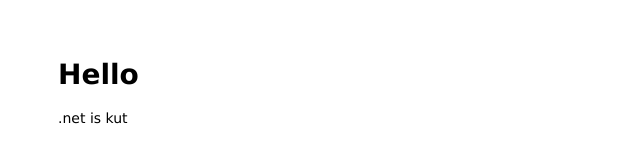
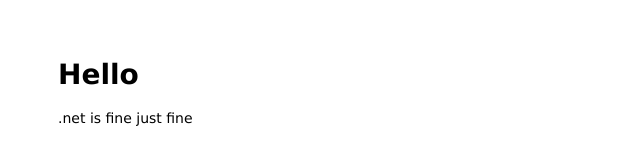
Before and after one commit to HUSKUT/kat-in-mail, a website: page public/index.html in a window 1280 px wide. Shown: the full height of the page, 0-640 px from the left. Drawn offline with Linux system fonts and the light colour scheme.

Commit message:
Fuck you

```diff
--- a/public/index.html
+++ b/public/index.html
@@ -7,7 +7,7 @@
 
 <body>
   <h1>Hello</h1>
-  <p>.net is kut</p>
+  <p>.net is fine just fine</p>
 </body>
 
 </html>
```
